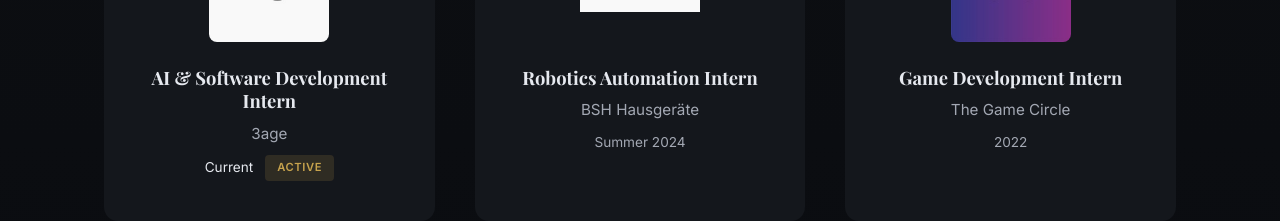
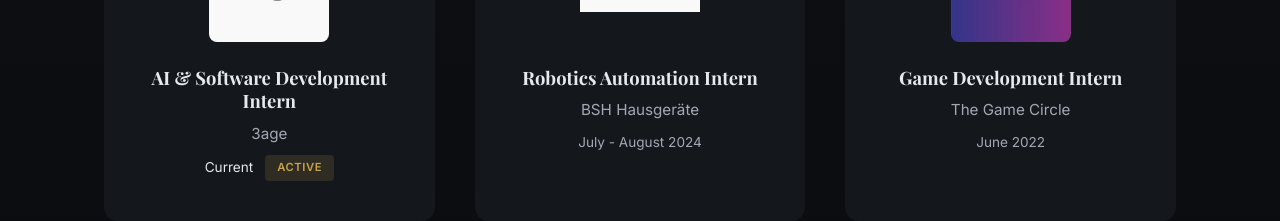
Before and after one commit to nehirozs/my-website, a React (Vite) app: page / in a window 1280 px wide. Shown: the part 1140-1361 px from the top of the page. Built offline with nearby package versions, Linux system fonts and the light colour scheme.

Commit message:
home date update

```diff
--- a/src/pages/Home.jsx
+++ b/src/pages/Home.jsx
@@ -62,14 +62,14 @@
     <img src={bshLogo} alt="BSH Hausgeräte" style={styles.expLogo} />
     <h3 style={styles.expRole}>Robotics Automation Intern</h3>
     <p style={styles.expCompany}>BSH Hausgeräte</p>
-    <p style={styles.expPeriod}>Summer 2024</p>
+    <p style={styles.expPeriod}>July - August 2024</p>
   </div>
 
   <div style={styles.experienceCard}>
     <img src={gameCircleLogo} alt="The Game Circle" style={styles.expLogo} />
     <h3 style={styles.expRole}>Game Development Intern</h3>
     <p style={styles.expCompany}>The Game Circle</p>
-    <p style={styles.expPeriod}>2022</p>
+    <p style={styles.expPeriod}>June 2022</p>
   </div>
 </div>
       </section>
```
